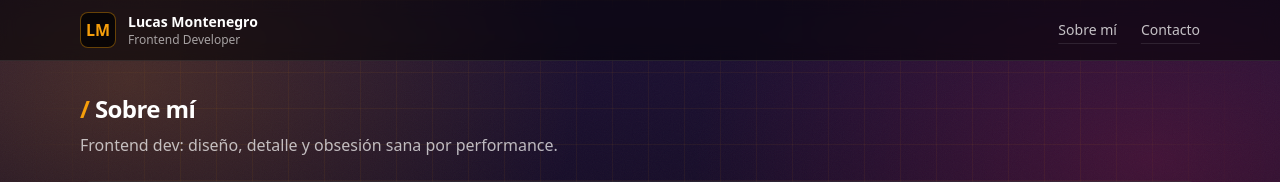
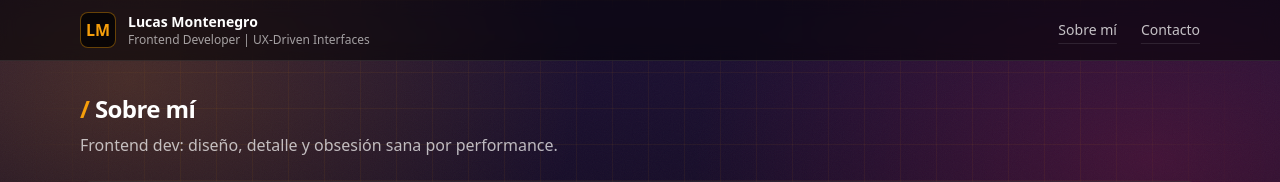
Before and after one commit to lu-developer476/Portfolio, a Next.js app: page /about in a window 1280 px wide. Shown: the top 182 px of the page. Built offline with nearby package versions, Linux system fonts and the light colour scheme.

Commit message:
Navbar.tsx

```diff
--- a/src/components/Navbar.tsx
+++ b/src/components/Navbar.tsx
@@ -21,7 +21,7 @@ export default function Navbar() {
           </span>
           <div className="leading-tight">
             <div className="text-sm font-semibold">Lucas Montenegro</div>
-            <div className="text-xs text-white/60">Frontend Developer</div>
+            <div className="text-xs text-white/60">Frontend Developer | UX-Driven Interfaces</div>
           </div>
         </Link>
 
```
